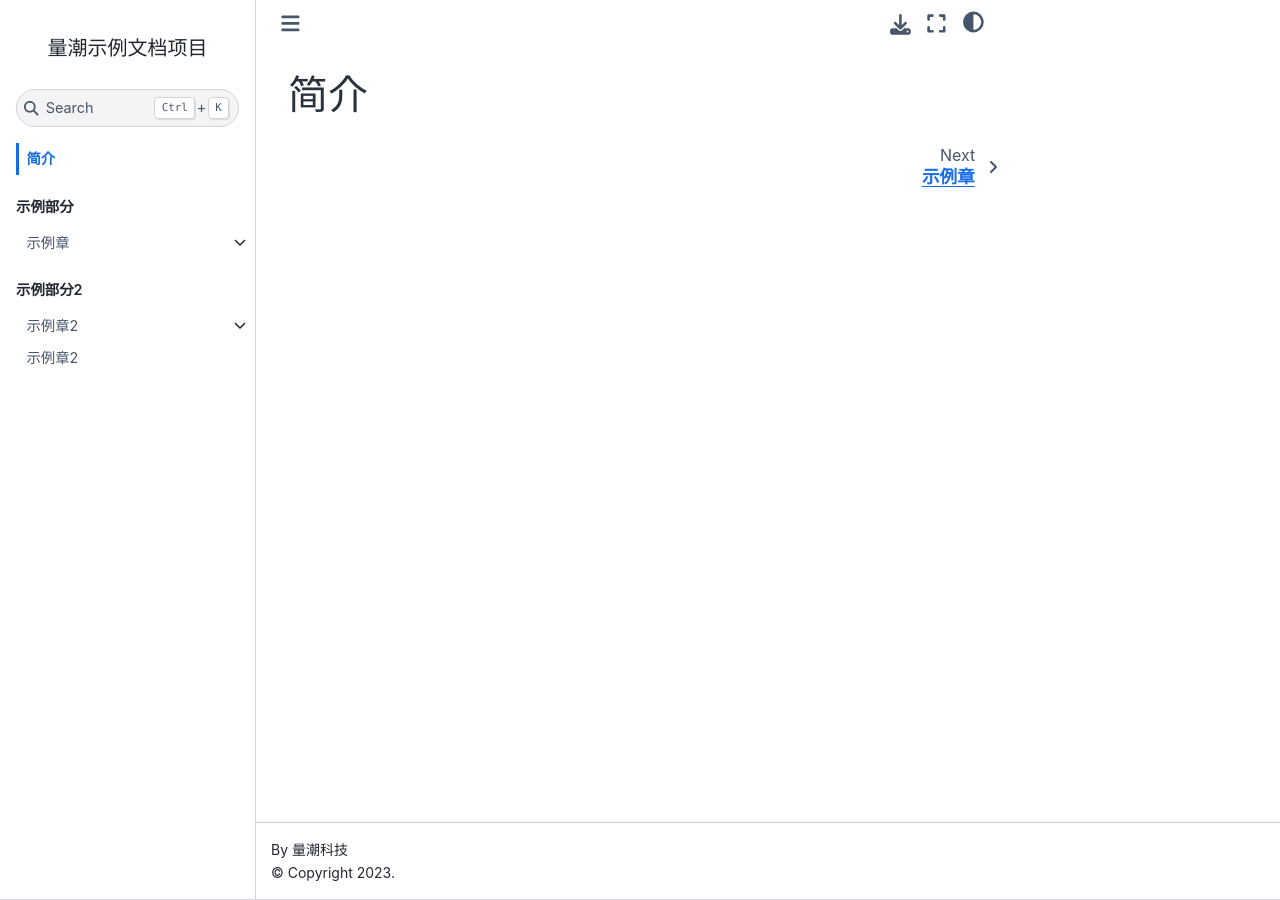
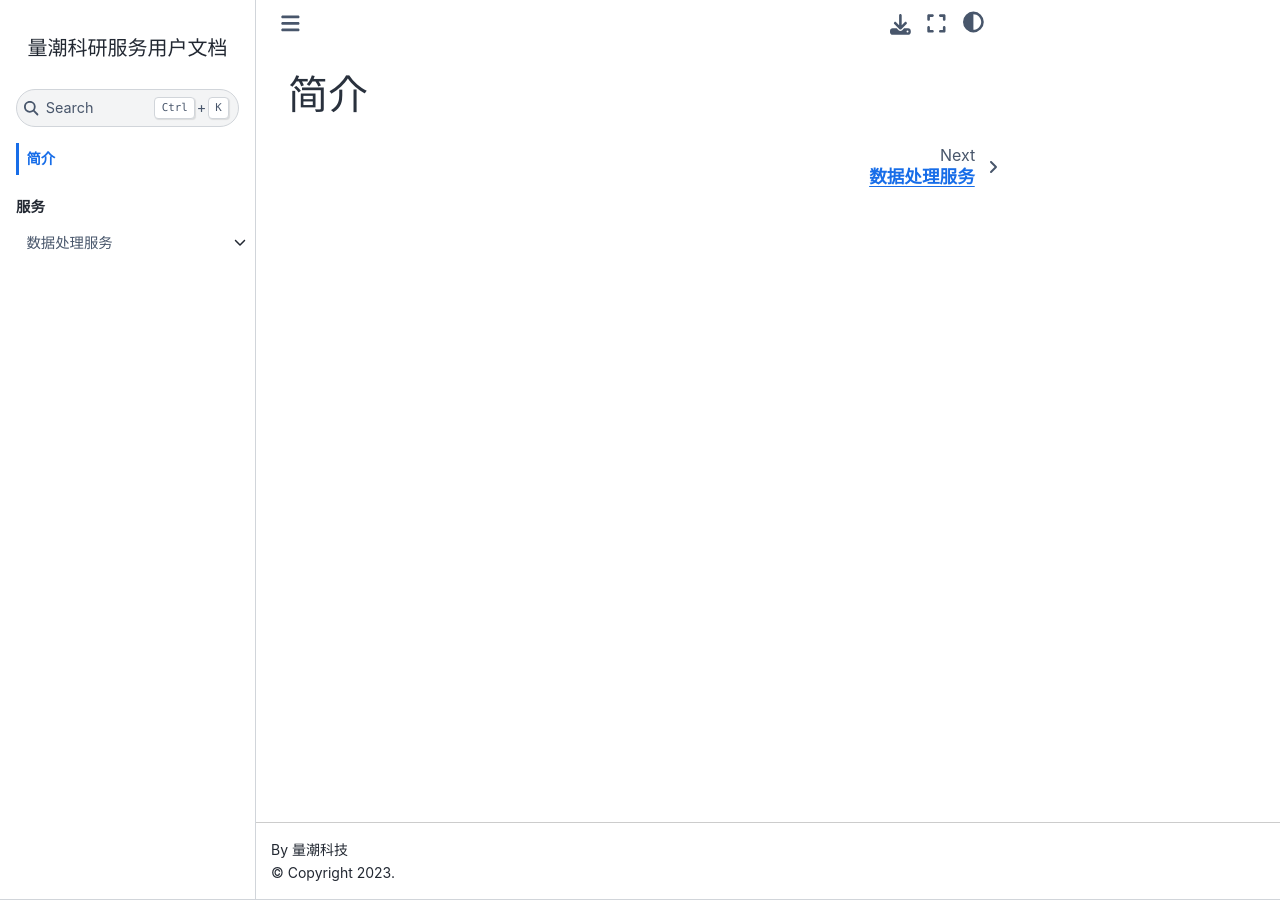
Before and after one commit to quanttide/qtresearch-docs, a Jupyter Book: the page built from index.md, in a window 1280 px wide. Built offline with Jupyter Book 1.0.4 settings and Sphinx 7.4.7 and the Sphinx Book theme 1.1.4, drawn with Linux system fonts in a browser that asks for light colours.

Commit message:
init: create project

```diff
--- a/1_example_chapter/1_example_section/README.md
+++ /dev/null
@@ -1 +0,0 @@
-# 示例节1
--- a/1_example_chapter/README.md
+++ /dev/null
@@ -1 +0,0 @@
-# 示例章
--- a/2_example_chapter2/1_example_section2/README.md
+++ /dev/null
@@ -1 +0,0 @@
-# 示例节2
--- a/2_example_chapter2/README.md
+++ /dev/null
@@ -1 +0,0 @@
-# 示例章2
--- a/3_example_chapter3/README.md
+++ /dev/null
@@ -1 +0,0 @@
-# 示例章2
--- a/README.md
+++ b/README.md
@@ -1 +1 @@
-# 量潮示例文档项目
+# 量潮科研服务用户文档
--- a/_config.yml
+++ b/_config.yml
@@ -1,7 +1,7 @@
 # https://jupyterbook.org/en/stable/customize/config.html
-name: quanttide-example-of-documentation
-title: 量潮示例文档项目
+name: qtresearch-docs
+title: 量潮科研服务用户文档
 author: 量潮科技
-description: 量潮文档项目实例
+description: 量潮科研服务用户文档
 # Jupyter Book Config
 only_build_toc_files: true
--- a/_toc.yml
+++ b/_toc.yml
@@ -1,18 +1,9 @@
 format: jb-book
 root: index.md
 parts:
-  - caption: 示例部分
+  - caption: 服务
     chapters:
-      - file: 1_example_chapter/README.md
+      - file: services/data_processing_services/README.md
         sections:
-          - file: 1_example_chapter/1_example_section/README.md
-            sections:
-              - file: 1_example_chapter/1_example_section/1_example_article.md
-              - file: 1_example_chapter/1_example_section/1_example_article2.md
-          - file: 1_example_chapter/2_example_article3.md
-  - caption: 示例部分2
-    chapters:
-      - file: 2_example_chapter2/README.md
-        sections:
-          - file: 2_example_chapter2/1_example_section2/README.md
-      - file: 3_example_chapter3/README.md
+          - file: services/data_processing_services/pricing.md
+          - file: services/data_processing_services/quoting.md
--- /dev/null
+++ b/services/data_processing_services/README.md
@@ -0,0 +1 @@
+# 数据处理服务
```
Also changed, not shown: 1_example_chapter/1_example_section/1_example_article.md (deleted, +0 -6 lines), 1_example_chapter/1_example_section/1_example_article2.md (deleted, +0 -6 lines), 1_example_chapter/2_example_article3.md (deleted, +0 -6 lines), discounts/predeposits/README.md (added, +1 -0 lines), services/data_processing_services/pricing.md (added, +1 -0 lines), services/data_processing_services/quoting.md (added, +1 -0 lines).
